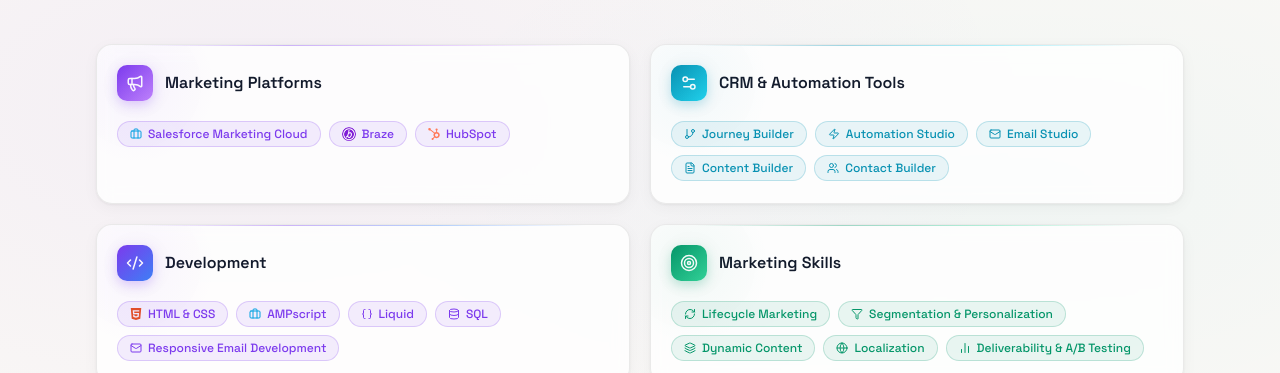
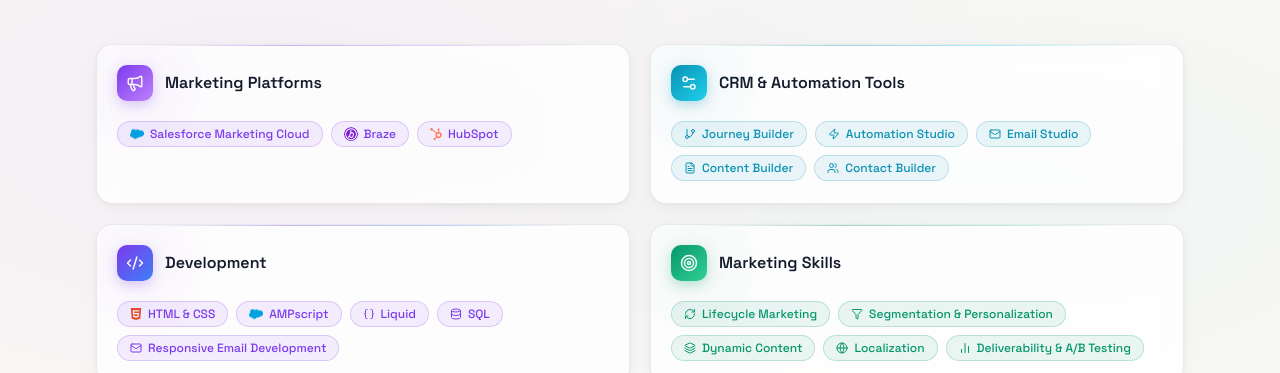
Before and after one commit to malar-subramani/portfolio-page, a React (Vite) app: page / in a window 1280 px wide. Shown: the part 2760-3133 px from the top of the page. Built offline with nearby package versions, Linux system fonts and the light colour scheme.

Commit message:
Update SkillsSection.tsx

```diff
--- a/src/components/sections/SkillsSection.tsx
+++ b/src/components/sections/SkillsSection.tsx
@@ -1,6 +1,6 @@
 import { motion, useInView } from 'framer-motion';
 import { useRef, type ReactNode } from 'react';
-import { Megaphone, Settings2, Code2, Target, GitBranch, Zap, Mail, FileText, Users, Database, Braces, Globe, Filter, Layers, BarChart2, RefreshCw, Briefcase } from 'lucide-react';
+import { Megaphone, Settings2, Code2, Target, GitBranch, Zap, Mail, FileText, Users, Database, Braces, Globe, Filter, Layers, BarChart2, RefreshCw } from 'lucide-react';
 import { SiHubspot, SiHtml5 } from 'react-icons/si';
 import brazeLogo from '@/assets/braze-logo.png';
 
@@ -40,7 +40,7 @@
     iconBg: 'linear-gradient(135deg,#7C3AED,#C084FC)',
     ring: [C.purple1, C.purple2],
     skills: [
-      { name: 'Salesforce Marketing Cloud', icon: <Briefcase size={12} color="#00A1E0" /> },
+    { name: 'Salesforce Marketing Cloud', icon: <img src="/salesforce.png" alt="Salesforce" style={{ width: 14, height: 14, flexShrink: 0 }} /> },
       { name: 'Braze',                      icon: <img src={brazeLogo} alt="Braze" style={{ width: 14, height: 14, flexShrink: 0, borderRadius: '50%' }} /> },
       { name: 'HubSpot',                    icon: <SiHubspot size={12} color="#FF7A59" /> },
     ],
@@ -67,7 +67,7 @@
     ring: [C.blue1, C.blue2],
     skills: [
       { name: 'HTML & CSS',                   icon: <SiHtml5 size={12} color="#E34F26" /> },
-      { name: 'AMPscript',                      icon: <Briefcase size={12} color="#00A1E0" /> },
+    { name: 'AMPscript',                      icon: <img src="/salesforce.png" alt="Salesforce" style={{ width: 14, height: 14, flexShrink: 0 }} /> },
       { name: 'Liquid',                       icon: <Braces size={12} /> },
       { name: 'SQL',                          icon: <Database size={12} /> },
       { name: 'Responsive Email Development', icon: <Mail size={12} /> },
```
